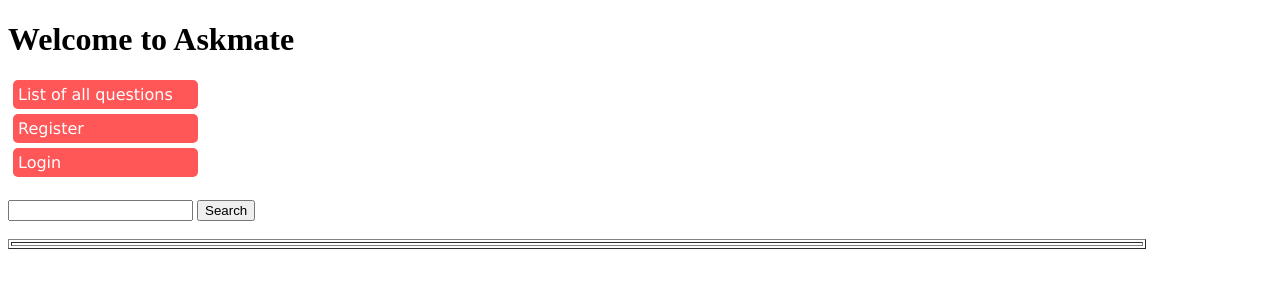
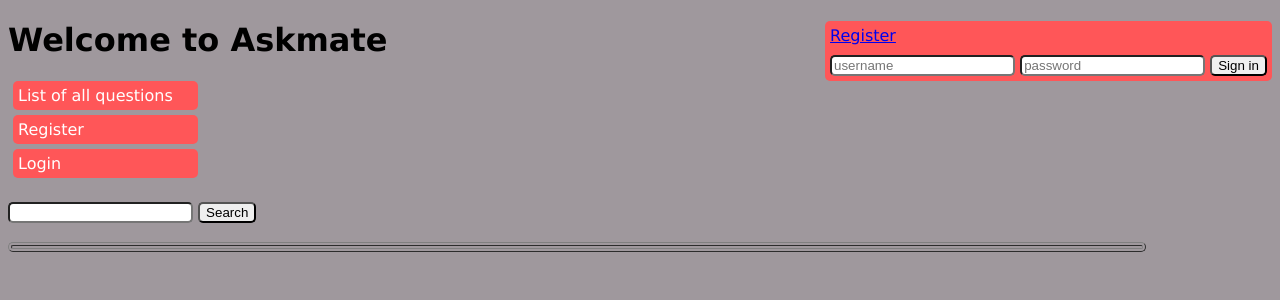
Before and after one commit to AdamReinmuller/Askmate, a Flask app: template templates/index.html in a window 1280 px wide. Shown: the top 300 px of the page. Run offline with Flask 2, Linux system fonts and the light colour scheme; the template is opened without the code that fills it, so the values that code supplies are empty; some libraries are stand-ins or nearby versions.

Commit message:
login header + css

```diff
--- a/static/style.css
+++ b/static/style.css
@@ -1,3 +1,13 @@
+body {
+    font-family: 'Lucida Grande', 'Lucida Sans Unicode', 'Geneva', 'Verdana', sans-serif;
+    background: #9f989d;
+    border-radius: 5px;
+}
+
+body * {
+    border-radius: 5px;
+}
+
 .search_phrase {
     color: #ff5658;
     text-decoration: underline;
@@ -5,6 +15,24 @@
 #answer_col {
     background: deepskyblue;
 }
+
+#login {
+    padding: 5px;
+    background: #ff5658;
+    width: max-content;
+    float: right;
+    text-align: left;
+}
+
+.register_button {
+    display: block;
+    margin: 0px 0px 10px 0px;
+}
+
+a:hover {
+    color: #ff5658;
+}
+
 
 /*tags a {*/
 /*    text-decoration: none;*/
--- a/templates/index.html
+++ b/templates/index.html
@@ -7,6 +7,7 @@
     <link rel="icon" href="{{ url_for('static', filename='icons/Askmate.ico') }}">
 </head>
 <body>
+{% include 'user_login.html' %}
 {% if session['username'] %}
     <h1>Welcome {{ session['username'] }} to Askmate</h1>
     <div class="menu">
--- /dev/null
+++ b/templates/user_login.html
@@ -0,0 +1,11 @@
+{% if session.get('username') %}
+<div id="logout">
+    <button class="logout_button"><a href="/logout" class="menu_point">Logout</a></button>
+{% else %}
+<div id="login">
+    <a href="/registration" class="register_button">Register</a>
+    <input type="text" class="username" name="username" placeholder="username">
+    <input type="password" class="username" name="password" placeholder="password">
+    <input type="submit" class="submit_bottom" value="Sign in">
+{% endif %}
+</div>
```
